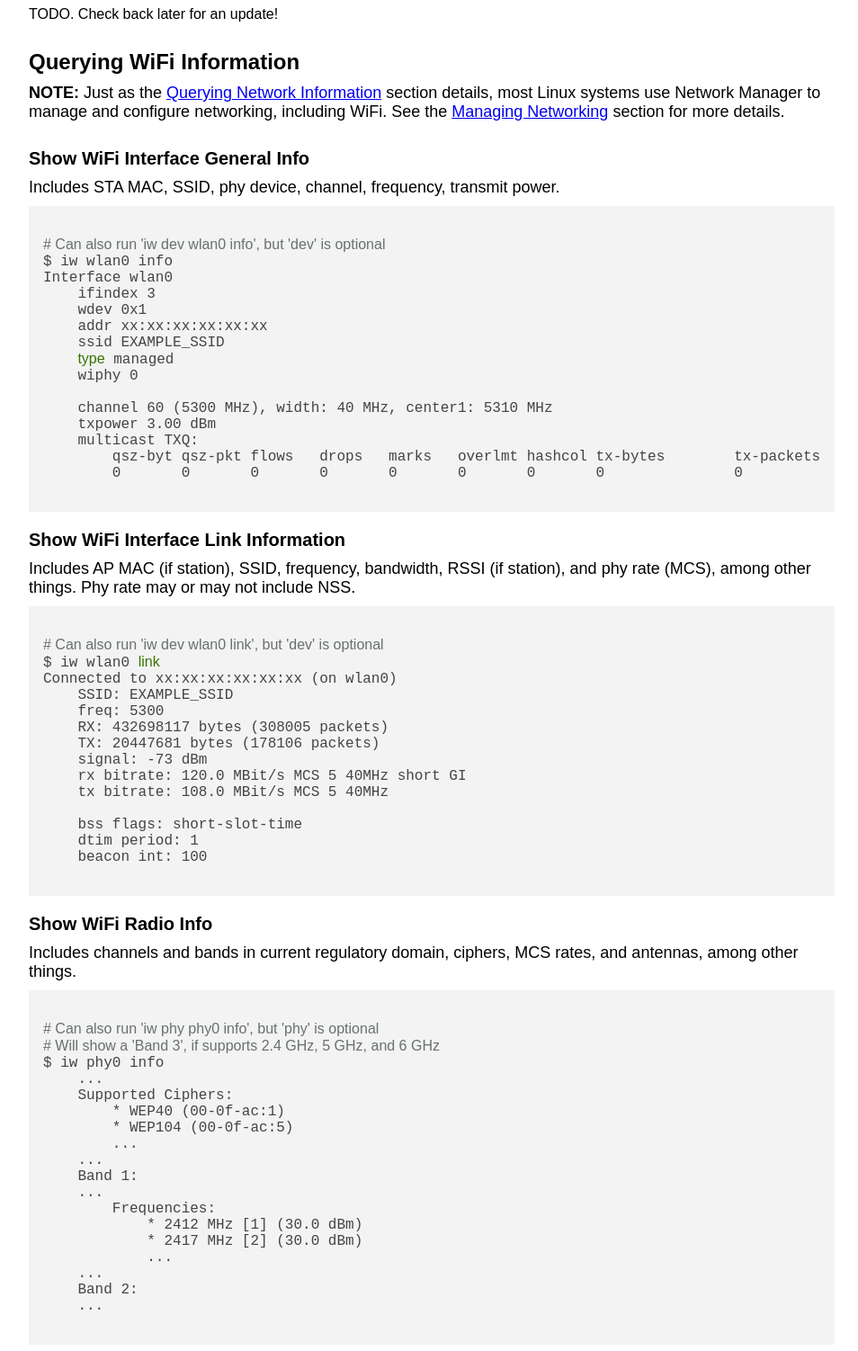
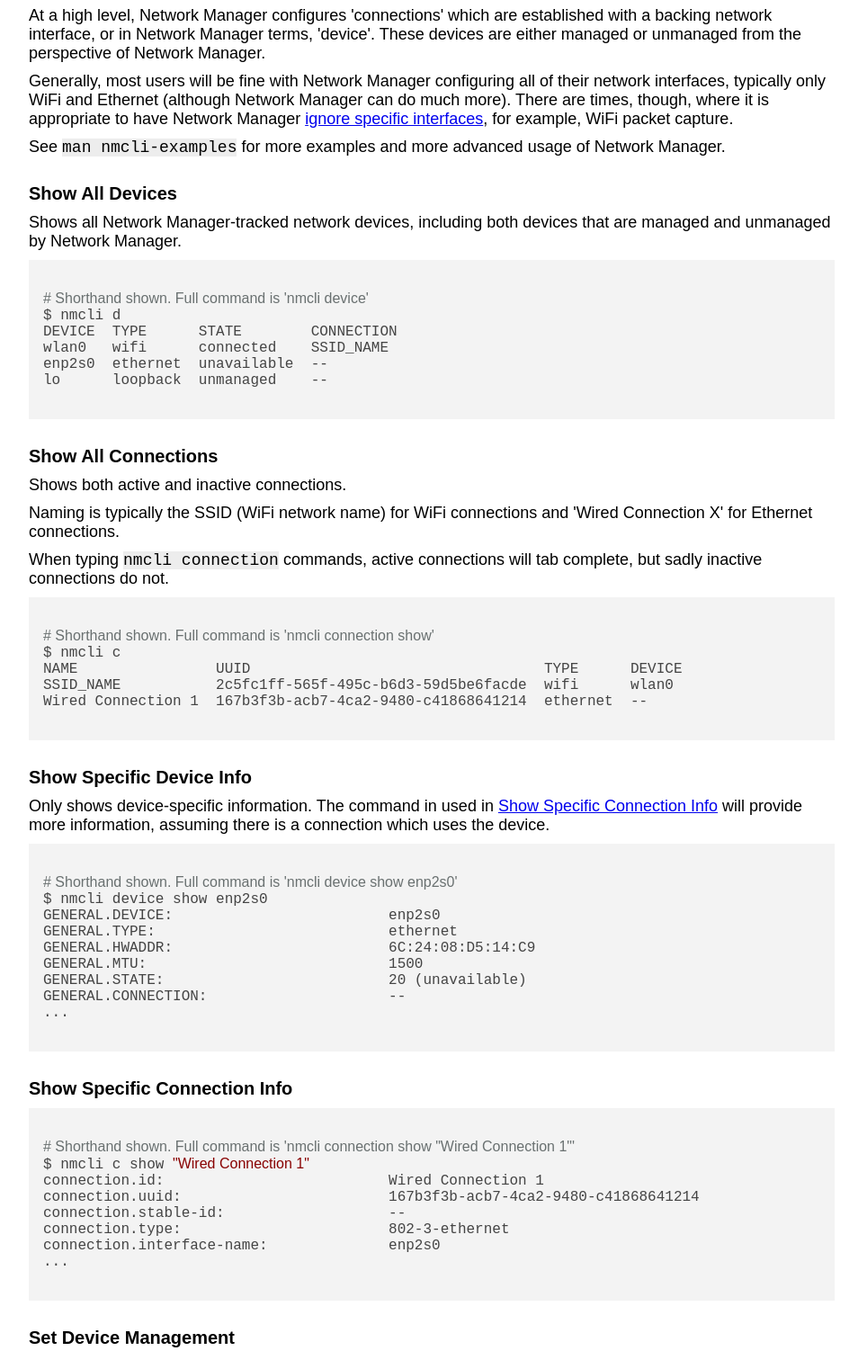
Before and after one commit to a-gavin/a-gavin.github.io, a plain HTML site: page misc/linux-cmds.html in a window 1280 px wide. Shown: the part 7695-9197 px from the top of the page at 90% size, without its empty margins (160-1114 px from the left). Drawn offline with nearby package versions, Linux system fonts and the light colour scheme; a web font is replaced by a local one.

Commit message:
Add Network Manager examples to reference

```diff
--- a/misc/linux-cmds.html
+++ b/misc/linux-cmds.html
@@ -421,7 +421,114 @@ udp   UNCONN 0      0            0.0.0.0:5353      0.0.0.0:*    users:(("avahi-d
 
             <!-- Managing Networking -->
             <h2 class="mt3 mb1" id="managing-networking">Managing Networking (Network Manager)</h2>
-            TODO. Check back later for an update!
+            <p class="mv1">
+                At a high level, Network Manager configures 'connections' which are established
+                with a backing network interface, or in Network Manager terms, 'device'.
+                These devices are either managed or unmanaged from the perspective of
+                Network Manager.
+            </p>
+            <p class="mv1">
+                Generally, most users will be fine with Network Manager configuring all of their
+                network interfaces, typically only WiFi and Ethernet (although Network Manager can do much more).
+                There are times, though, where it is appropriate to have Network Manager
+                <a href="#nmcli-device-set-managed">ignore specific interfaces</a>,
+                for example, WiFi packet capture.
+            </p>
+            <p class="mv1">
+                See <code>man nmcli-examples</code> for more examples and more advanced usage of Network Manager.
+            </p>
+
+            <h3 class="mt3 mb1" id="nmcli-device">Show All Devices</h3>
+            <p class="mv1">
+                Shows all Network Manager-tracked network devices, including both devices
+                that are managed and unmanaged by Network Manager.
+            </p>
+            <pre><code class="language-bash">
+# Shorthand shown. Full command is 'nmcli device'
+$ nmcli d
+DEVICE  TYPE      STATE        CONNECTION
+wlan0   wifi      connected    SSID_NAME
+enp2s0  ethernet  unavailable  --
+lo      loopback  unmanaged    --
+            </code></pre>
+
+            <h3 class="mt3 mb1" id="nmcli-conn">Show All Connections</h3>
+            <p class="mv1">
+                Shows both active and inactive connections.
+            </p>
+            <p class="mv1">
+                Naming is typically the SSID (WiFi network name) for WiFi connections
+                and 'Wired Connection X' for Ethernet connections.
+            </p>
+            <p class="mv1">
+                When typing <code>nmcli connection</code> commands,
+                active connections will tab complete, but sadly inactive connections do not.
+            </p>
+            <pre><code class="language-bash">
+# Shorthand shown. Full command is 'nmcli connection show'
+$ nmcli c
+NAME                UUID                                  TYPE      DEVICE
+SSID_NAME           2c5fc1ff-565f-495c-b6d3-59d5be6facde  wifi      wlan0
+Wired Connection 1  167b3f3b-acb7-4ca2-9480-c41868641214  ethernet  --
+            </code></pre>
+
+            <h3 class="mt3 mb1" id="nmcli-device-show">Show Specific Device Info</h3>
+            <p class="mv1">
+                Only shows device-specific information. The command in used in
+                <a href="#nmcli-connection-show">Show Specific Connection Info</a>
+                will provide more information, assuming there is a connection
+                which uses the device.
+            </p>
+            <pre><code class="language-bash">
+# Shorthand shown. Full command is 'nmcli device show enp2s0'
+$ nmcli device show enp2s0
+GENERAL.DEVICE:                         enp2s0
+GENERAL.TYPE:                           ethernet
+GENERAL.HWADDR:                         6C:24:08:D5:14:C9
+GENERAL.MTU:                            1500
+GENERAL.STATE:                          20 (unavailable)
+GENERAL.CONNECTION:                     --
+...
+            </code></pre>
+
+            <h3 class="mt3 mb1" id="nmcli-connection-show">Show Specific Connection Info</h3>
+            <pre><code class="language-bash">
+# Shorthand shown. Full command is 'nmcli connection show "Wired Connection 1"'
+$ nmcli c show "Wired Connection 1"
+connection.id:                          Wired Connection 1
+connection.uuid:                        167b3f3b-acb7-4ca2-9480-c41868641214
+connection.stable-id:                   --
+connection.type:                        802-3-ethernet
+connection.interface-name:              enp2s0
+...
+            </code></pre>
+
+            <h3 class="mt3 mb1" id="nmcli-connection-show">Set Device Management</h3>
+            <pre><code class="language-bash">
+# Set device as 'unmanaged'
+$ nmcli device set wlan0 managed false
+
+# Set device as 'managed'
+$ nmcli device set wlan0 managed true
+            </code></pre>
+
+            <h3 class="mt3 mb1" id="nmcli-device-set-managed">Set DHCP for Connection</h3>
+            <pre><code class="language-bash">
+# Sets connection 'SSID_NAME' to use DHCP for IPv4 address, subnet, and gateway
+# Shorthand for 'nmcli connection modify'
+$ nmcli c m SSID_NAME ipv4.method auto
+            </code></pre>
+
+            <h3 class="mt3 mb1" id="nmcli-device-set-managed">Set Static IPv4 Info for Connection</h3>
+            <pre><code class="language-bash">
+# Sets connection 'SSID_NAME' to use static IPv4 address, subnet, and gateway
+# NOTE: The subnet mask is included in the address, here '/24'
+# Shorthand for 'nmcli connection modify'
+$ nmcli c m SSID_NAME \
+    ipv4.method     manual \
+    ipv4.addresses  192.168.0.20/24 \
+    ipv4.gateway    192.168.0.1
+            </code></pre>
 
             <!-- Querying WiFi Information -->
             <h2 class="mt3 mb1" id="querying-wifi-info">Querying WiFi Information</h2>
```
